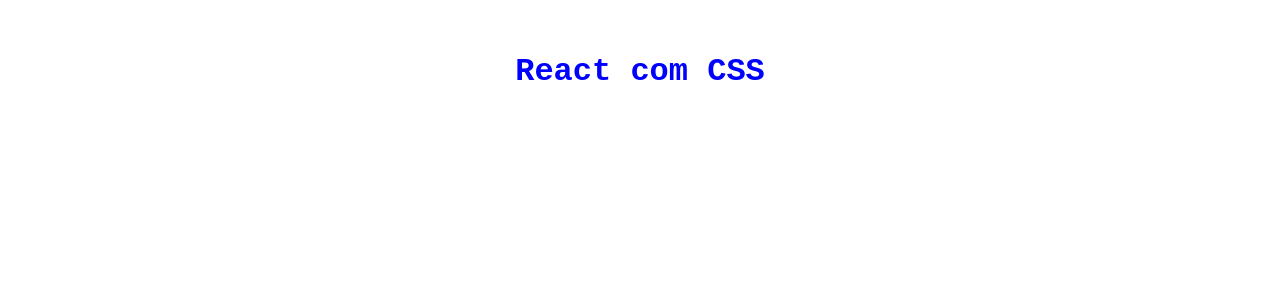
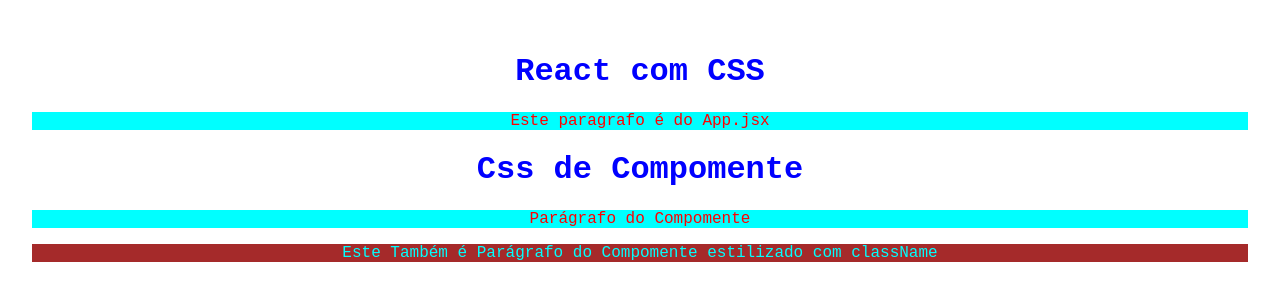
Before and after one commit to Miguelito2926/Treinamento-React, a React (Vite) app: page / in a window 1280 px wide. Shown: the top 300 px of the page. Built offline with nearby package versions, Linux system fonts and the light colour scheme.

Commit message:
Trabalhando com css global e de componente

```diff
--- a/src/App.jsx
+++ b/src/App.jsx
@@ -8,6 +8,7 @@ function App() {
   return (
     <>
       <h1>React com CSS</h1>
+      <p>Este paragrafo é do App.jsx</p>
 
     </>
   )
--- /dev/null
+++ b/src/components/MyComponent.css
@@ -0,0 +1,9 @@
+p {
+    color:red;
+    background-color: aqua;
+}
+
+.my-component-paragrafo {
+    color: aqua;
+    background-color: brown;
+}
--- /dev/null
+++ b/src/components/MyComponent.jsx
@@ -0,0 +1,12 @@
+import React from 'react'
+import './MyComponent.css'
+
+export default function MyComponent() {
+  return (
+    <div>
+        <h1>Css de Compomente</h1>
+        <p>Parágrafo do Compomente</p>
+        <p className='my-component-paragrafo'>Este Também é Parágrafo do Compomente estilizado com className </p>
+    </div>
+  )
+}
--- a/src/index.css
+++ b/src/index.css
@@ -1,4 +1,3 @@
-
 
 body {
   margin:0;
--- a/src/main.jsx
+++ b/src/main.jsx
@@ -2,9 +2,13 @@ import { StrictMode } from 'react'
 import { createRoot } from 'react-dom/client'
 import App from './App.jsx'
 import './index.css'
-
+import MyComponent from './components/MyComponent.jsx'
 createRoot(document.getElementById('root')).render(
   <StrictMode>
+    {/*Usando Css global*/}
     <App />
+
+     {/*Usando Css de componente*/}
+    <MyComponent/>
   </StrictMode>,
 )
```
